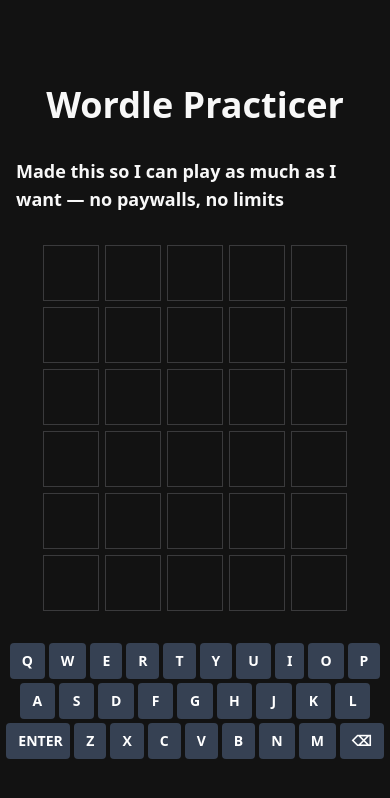
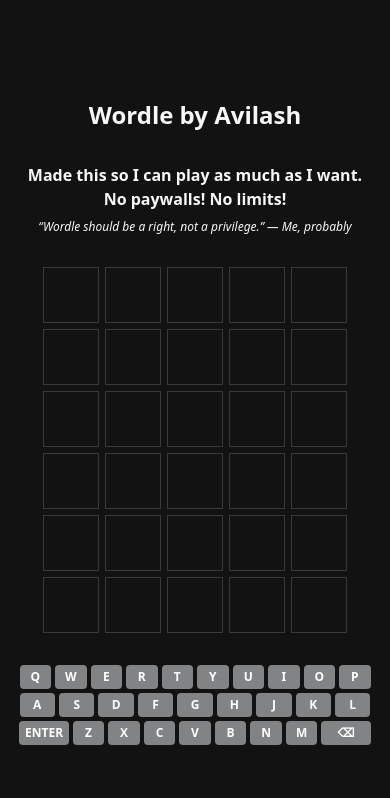
Before and after one commit to Avilash2001/wordle, a Next.js app: page / in a window 390 px wide. Shown: the top 798 px of the page. Built offline with nearby package versions, Linux system fonts and the light colour scheme; no server answers.

Commit message:
responsive changes

```diff
--- a/app/globals.css
+++ b/app/globals.css
@@ -6,6 +6,7 @@
 @theme inline {
   --color-bg: var(--bg);
   --color-bg-gray: var(--bg-gray);
+  --color-bg-light-gray: var(--bg-light-gray);
   --color-bg-yellow: var(--bg-yellow);
   --color-bg-green: var(--bg-green);
   --color-text-black: var(--text-black);
@@ -53,6 +54,7 @@
   --radius: 0.625rem;
   --bg: #121212;
   --bg-gray: #3a3a3c;
+  --bg-light-gray: #818384;
   --bg-yellow: #b59f3b;
   --bg-green: #538d4e;
   --text-black: #121212;
@@ -93,6 +95,7 @@
 .dark {
   --bg: #121212;
   --bg-gray: #3a3a3c;
+  --bg-light-gray: #818384;
   --bg-yellow: #b59f3b;
   --bg-green: #538d4e;
   --text-black: #121212;
--- a/app/page.tsx
+++ b/app/page.tsx
@@ -4,6 +4,7 @@
 import { toast } from 'sonner';
 import { cn } from '@/lib/utils';
 import { Button } from '@/components/ui/button';
+import Link from 'next/link';
 
 const WORD_LENGTH = 5;
 const MAX_ATTEMPTS = 6;
@@ -126,11 +127,19 @@
 
   return (
     <main className="min-h-screen bg-bg text-text-white flex flex-col items-center justify-center p-4 select-none touch-manipulation gap-8">
-      <h1 className="text-4xl font-bold">Wordle Practicer</h1>
+      <p className="text-2xl md:text-4xl font-bold">
+        Wordle by <Link href={'https://github.com/Avilash2001'}>Avilash</Link>
+      </p>
 
-      <h3 className="text-lg font-semibold">
-        Made this so I can play as much as I want — no paywalls, no limits
-      </h3>
+      <div className="flex flex-col gap-2">
+        <p className="md:text-lg font-semibold text-center">
+          Made this so I can play as much as I want. No paywalls! No limits!
+        </p>
+
+        <p className="text-xs md:text-base text-center">
+          <i>“Wordle should be a right, not a privilege.” — Me, probably</i>
+        </p>
+      </div>
 
       <div className="grid gap-1.5">
         {[...Array(MAX_ATTEMPTS)].map((_, rowIdx) => {
@@ -182,9 +191,9 @@
                 key={key}
                 onClick={() => handleVirtualKey(key)}
                 className={cn(
-                  'text-sm px-3 py-2 rounded font-bold uppercase transition-all duration-100 active:scale-95',
+                  'text-xs md:text-sm p-1 md:p-3 rounded font-semibold md:font-bold uppercase transition-all duration-100 active:scale-95',
                   key === 'ENTER' || key === 'BACK' ? 'w-16' : 'w-10',
-                  usedKeys[key] || 'bg-gray-700 text-white',
+                  usedKeys[key] || 'bg-bg-light-gray text-white',
                 )}
               >
                 {key === 'BACK' ? '⌫' : key}
```
